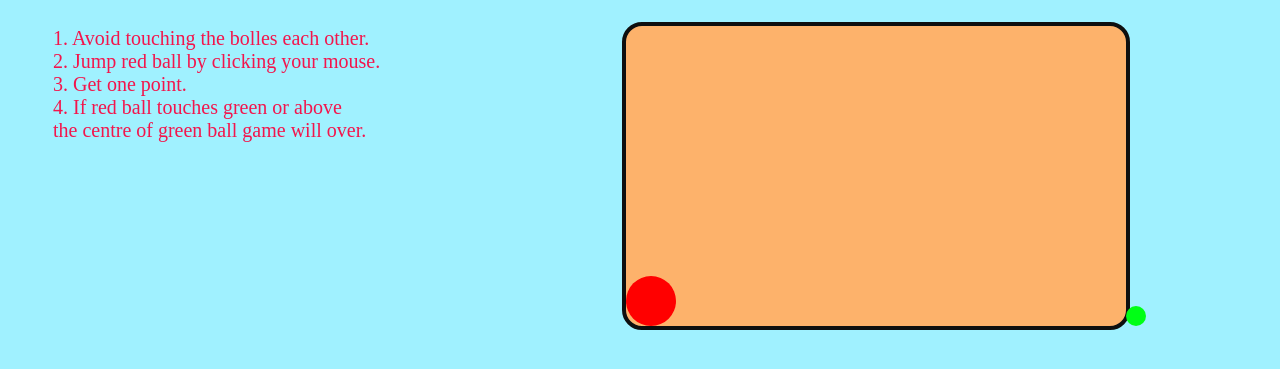
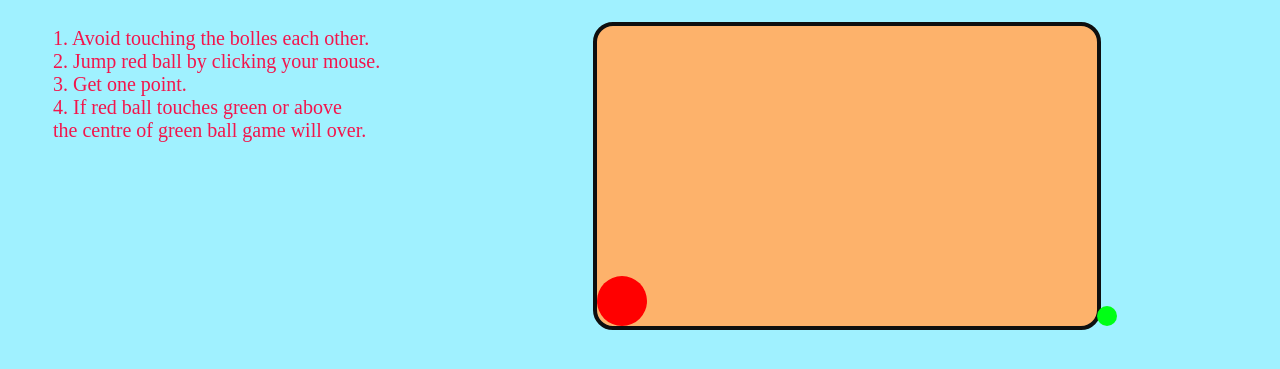
Before and after one commit to 6littlestar7/game, a plain HTML site: page index.html in a window 1280 px wide. Shown: the part 205-574 px from the top of the page. Drawn offline with Linux system fonts and the light colour scheme.

Commit message:
Update index.css

```diff
--- a/index.css
+++ b/index.css
@@ -23,7 +23,7 @@ color: rgb(243, 21, 76);
 }
 
 .game{
-margin: -120px 614px 0px 614px;
+margin: -120px 585px 0px 585px;
     width: 500px;
     height: 300px;
     border: 4px solid rgb(14, 15, 15);
```
